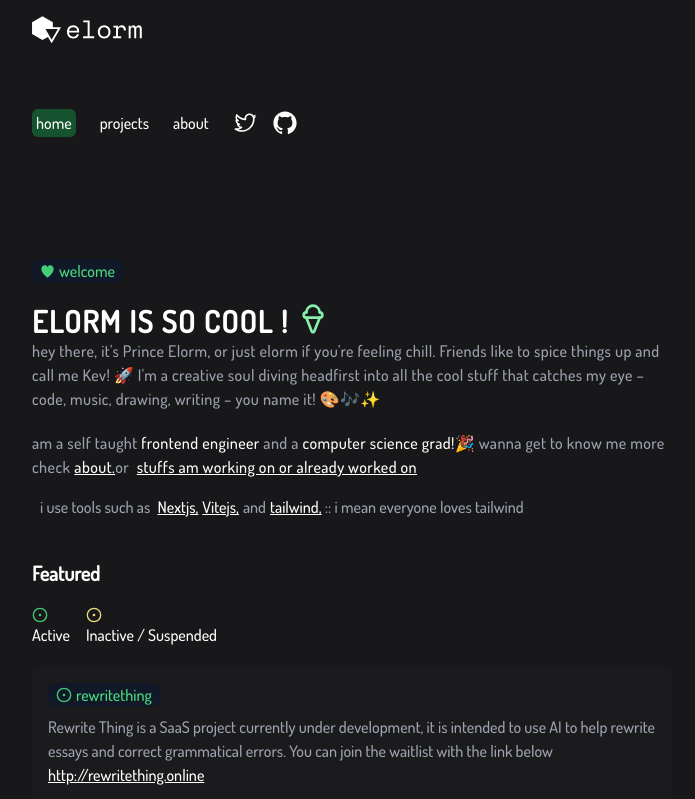
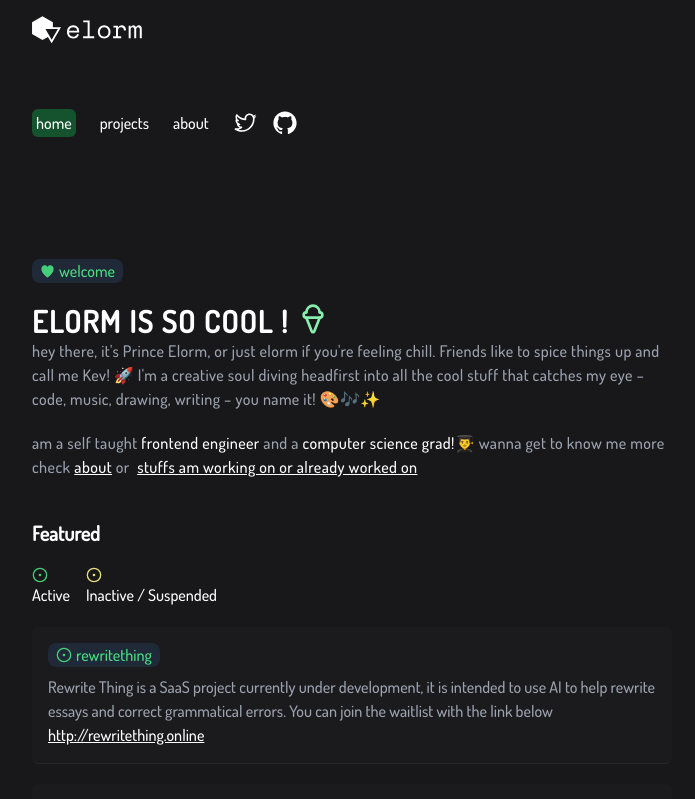
Before and after one commit to Akarikev/elorm, a Next.js app: page / in a window 1280 px wide. Shown: the top 799 px of the page, without its empty margins (288-983 px from the left). Built offline with nearby package versions, Linux system fonts and the light colour scheme.

Commit message:
mod: metadatas

```diff
--- a/app/about/page.tsx
+++ b/app/about/page.tsx
@@ -1,8 +1,13 @@
-import React from "react";
+import type { Metadata } from "next";
+
+export const metadata: Metadata = {
+  title: "elorm ⚡ | about",
+  description: "this is elorm.tsx!",
+};
 
 function page() {
   return (
-    <div className="lex flex-col min-h-screen mt-5 px-6 md:p-10 lg:px-40 md:px-32 md:mx-10 lg:mx-40">
+    <div className="flex flex-col min-h-screen mt-5 px-6 md:p-10 lg:px-40 md:px-32 md:mx-10 lg:mx-40">
       <div>
         <div>
           <h1 className="text-xl text-bold mt-10 mb-2">Elorm.tsx</h1>
@@ -11,7 +16,7 @@ function page() {
           <p className="tracking-wide">
             Born in Ghana, a small country in the West of Africa. A lot of
             things have shaped me, and{" "}
-            <span className="italic underline">inspired me</span> 🔥
+            <span className="font-bold underline">inspired me</span> 🔥
           </p>
 
           <p className="mt-4">
--- a/app/page.tsx
+++ b/app/page.tsx
@@ -10,7 +10,7 @@ export default function Home() {
     <div className="">
       <main className="flex antialiased  flex-col  ">
         <div className="px-6 md:p-10 lg:px-40 md:px-32 md:mx-10 lg:mx-40 ">
-          <div className="border px-2 mt-20 w-fit rounded-lg border-none gap-x-1 bg-gray-900 flex items-center justify-center cursor-pointer align-middle">
+          <div className="border px-2 mt-20 w-fit rounded-lg border-none gap-x-1 bg-gray-800 flex items-center justify-center cursor-pointer align-middle">
             <HeartFilledIcon className="text-green-400 animate-pulse" />
             <p className="text-green-400 text-center  animate">welcome</p>
           </div>
@@ -33,7 +33,7 @@ export default function Home() {
                 am a self taught{" "}
                 <span className=" text-white">frontend engineer</span> and a{" "}
                 <span className=" text-white">
-                  computer science grad!🎉 {""}
+                  computer science grad!👨‍🎓 {""}
                 </span>
                 wanna get to know me more check
                 <Link
@@ -45,8 +45,8 @@ export default function Home() {
                   //   className: " text-white ",
                   // })}
                 >
-                  about.
-                </Link>
+                  about
+                </Link>{" "}
                 or{" "}
                 <Link
                   href={"/projects"}
@@ -61,7 +61,7 @@ export default function Home() {
                 </Link>
               </p>
 
-              <div className="mt-4 text-gray-400">
+              {/* <div className="mt-4 text-gray-400">
                 <div className="ml-2">
                   i use tools such as{" "}
                   <Link
@@ -85,7 +85,7 @@ export default function Home() {
                   </Link>
                   <span></span> :: i mean everyone loves tailwind
                 </div>
-              </div>
+              </div> */}
             </div>
 
             {/* featured */}
@@ -110,7 +110,7 @@ export default function Home() {
                       key={content.id}
                     >
                       <div>
-                        <div className="border px-2 w-fit rounded-lg border-none gap-x-1 bg-gray-900 flex items-center justify-center cursor-pointer align-middle">
+                        <div className="border px-2 w-fit rounded-lg border-none gap-x-1 bg-gray-800 flex items-center justify-center cursor-pointer align-middle">
                           {content.isLive === true ? (
                             <CircleDot className="text-green-400 animate-pulse w-4 h-4" />
                           ) : (
--- a/app/projects/page.tsx
+++ b/app/projects/page.tsx
@@ -1,19 +1,25 @@
 import { AITools, devTools, featuredContent } from "@/lib/projects";
 import { CircleDot } from "lucide-react";
 import Link from "next/link";
+import type { Metadata } from "next";
+
+export const metadata: Metadata = {
+  title: "elorm ⚡ | Projects",
+  description: "hey, elorm's Projects!",
+};
 
 function page() {
   return (
-    <div className="flex flex-col mt-5 px-6 md:p-10 lg:px-40 md:px-32 md:mx-10 lg:mx-40">
+    <div className="flex flex-col min-h-screen mt-5 px-6 md:p-10 lg:px-40 md:px-32 md:mx-10 lg:mx-40">
       <div className="mt-10">
         <div>
           {/* Title */}
-          <h1>Projects</h1>
+          <h1 className="text-xl">Projects</h1>
 
           {/* intro */}
           <div className="text-gray-400 ">
-            <p className="tracking-wide mt-2">
-              I have built several projects, but these are the ones I could
+            <p className="tracking-wider mt-2">
+              I&#39;ve built several projects, but these are the ones I could
               showcase _: just proud of them tbh
             </p>
           </div>
@@ -57,7 +63,7 @@ function page() {
                     key={content.id}
                   >
                     <div>
-                      <div className="border px-2 w-fit rounded-lg border-none gap-x-1 bg-gray-900 flex items-center justify-center cursor-pointer align-middle">
+                      <div className="border px-2 w-fit rounded-lg border-none gap-x-1 bg-gray-800 flex items-center justify-center cursor-pointer align-middle">
                         {content.isLive === true ? (
                           <CircleDot className="text-green-400 animate-pulse w-4 h-4" />
                         ) : (
```
